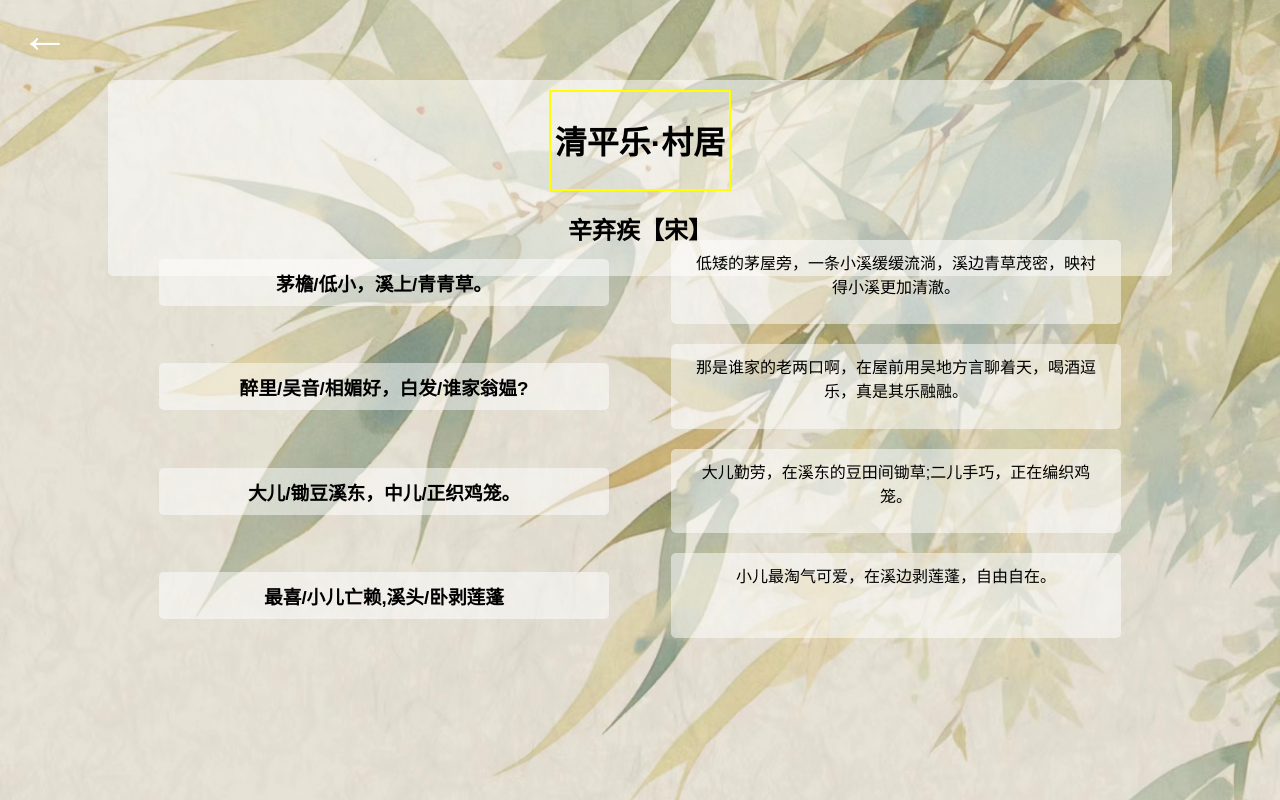
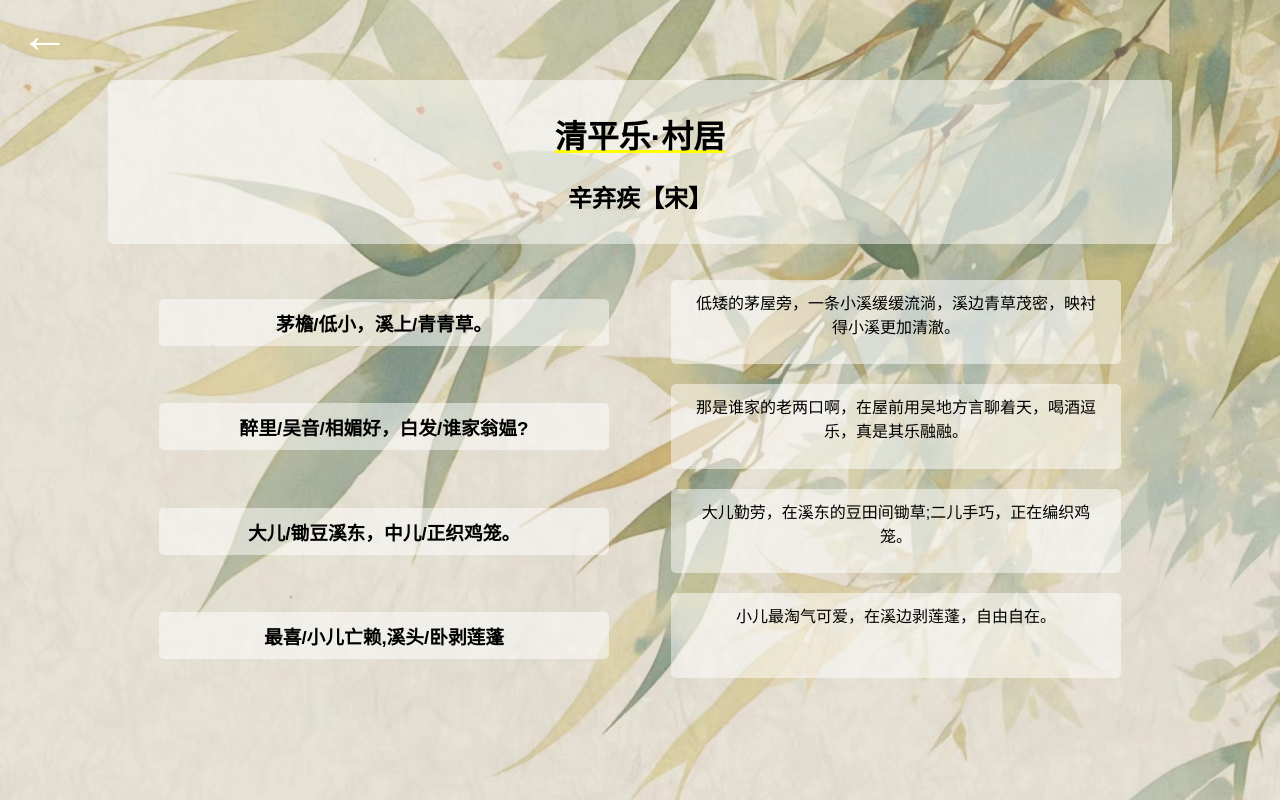
Before and after one commit to Gaoyv8888/EX1.3.1, a plain HTML site: page index.html in a window 1280 px wide. Drawn offline with Linux system fonts and the light colour scheme.

Commit message:
Add files via upload

```diff
--- a/index.html
+++ b/index.html
@@ -10,25 +10,7 @@
     margin: 0;
     font-family: Arial, sans-serif;
   }
-    .back-arrow {
-    		    position: absolute;
-    		    top: 10px;
-    		    left: 20px;
-    		    width: 50px;
-    		    height: 50px;
-    		    background: none;
-    		    border: none;
-    		    cursor: pointer;
-    		    display: flex;
-    		    align-items: center;
-    		    justify-content: center;
-    		    color: white;
-    		        }
-    		.back-arrow:before {
-    		    content: "←";
-    		    font-size: 50px;
-    			font-family: '楷体', 'SimKai', 'Microsoft YaHei', sans-serif;
-    		        }
+
   .bg-image {
     /* 设置背景图片 */
     background-image: url('qpy.zzt.jpg');
@@ -55,7 +37,7 @@
 
   .poem-translation {
     position: absolute;
-    top: 30%;
+    top: 35%;
     left: 50%;
     transform: translate(-50%);
     width: 80%;
@@ -93,25 +75,41 @@
     box-shadow: 0px 4px 8px rgba(0, 0, 0, 0.5);
     transform: translateY(-4px);
   }
-  .title-box {
-    display: inline-block;
-    border: 2px solid yellow;
-    padding: 4px;
-    cursor: pointer;
+  h1 {
+      text-decoration: underline;
+      text-decoration-color: yellow; /* 这会设置下划线的颜色为黄色 */
   }
-
+  .back-arrow {
+  	position: absolute;
+  	top: 10px;
+  	left: 20px;
+  	width: 50px;
+  	height: 50px;
+  	background: none;
+  	border: none;
+  	cursor: pointer;
+  	display: flex;
+  	align-items: center;
+  	justify-content: center;
+  	color: white;
+  	    }
+  .back-arrow:before {
+  	content: "←";
+  	font-size: 50px;
+  	font-family: '楷体', 'SimKai', 'Microsoft YaHei', sans-serif;
+  	    }
 </style>
 </head>
 <body>
+
 <div class="bg-image">
   <div class="title-author">
     <div class="title-box">
-      <h1>清平乐·村居<span style="text-decoration: underline; text-decoration-color: yellow;"></span></h1>
+     <h1>清平乐·村居<span style="text-decoration: underline; text-decoration-color: yellow;"></span></h1>
     </div>
     <h2>辛弃疾【宋】</h2>
   </div>
 <div class="back-arrow" onclick="window.location.href='https://gaoyv8888.github.io/EX1.3/'"></div>
-
   <div class="poem-translation">
     <div class="line-pair">
       <h3 class="poem-line">
```
